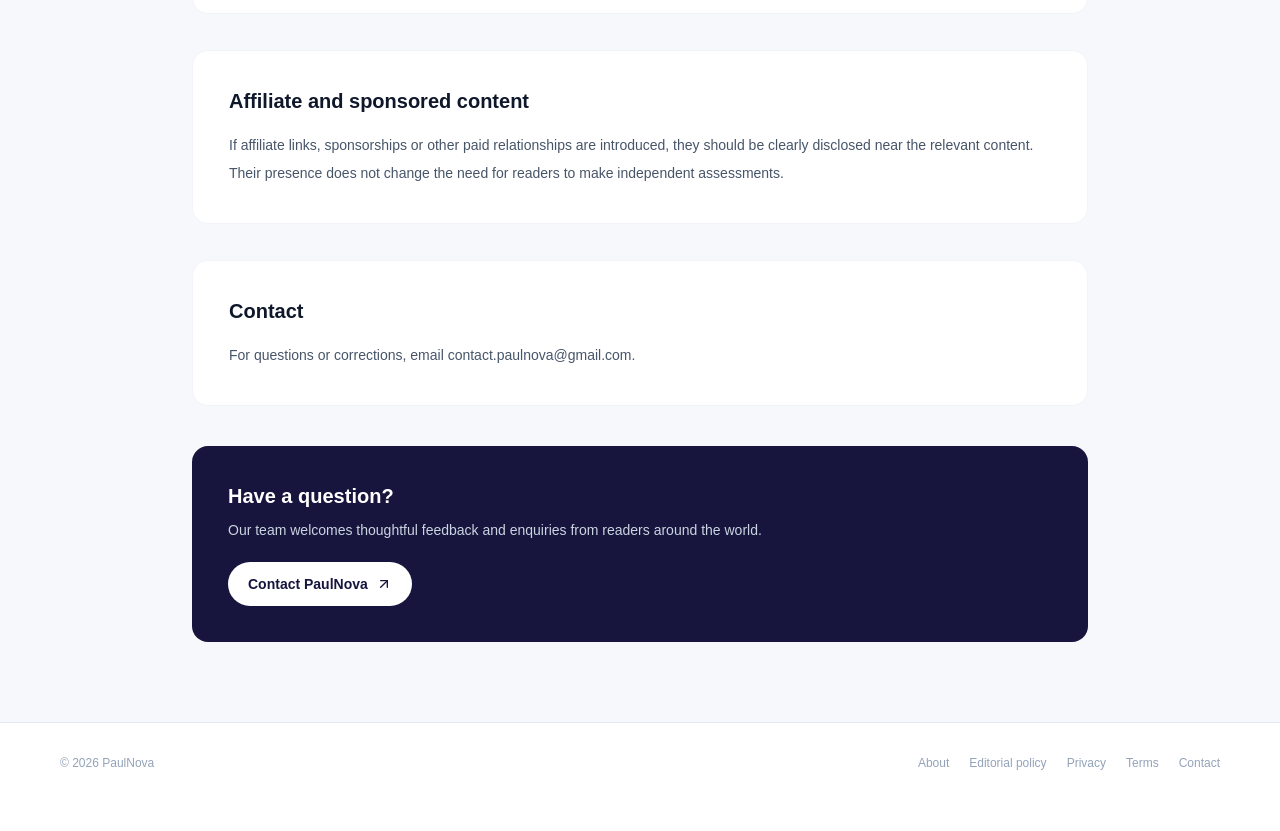
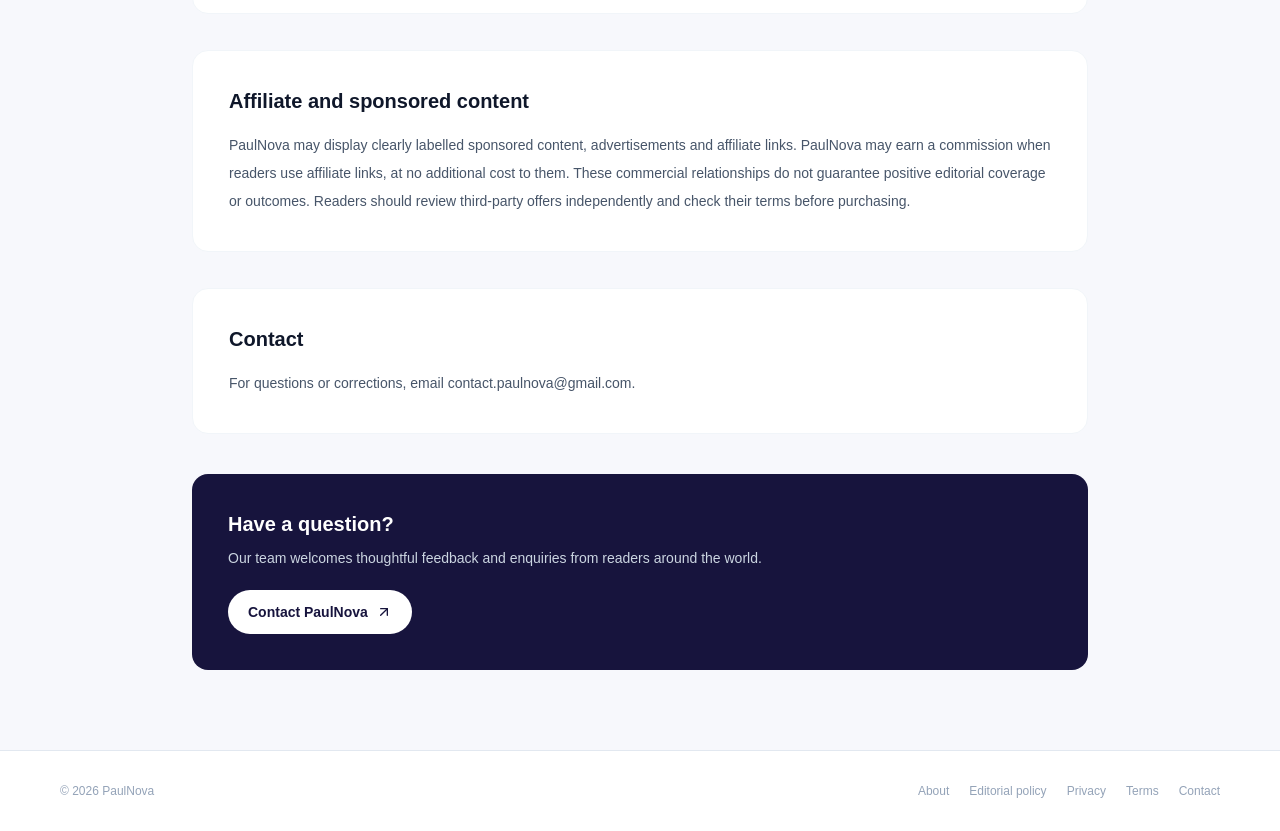
Before and after one commit to paulwebsdev/Blog, a Next.js app: page /disclaimer in a window 1280 px wide. Shown: the part 1324-2155 px from the top of the page. Before the commit the page ends 2127 px from the top, so only its background shows below. Built offline with nearby package versions, Linux system fonts and the light colour scheme; no server answers.

Commit message:
Clarify current affiliate and sponsored-content disclosures

```diff
--- a/src/app/disclaimer/page.tsx
+++ b/src/app/disclaimer/page.tsx
@@ -6,6 +6,6 @@ export default function DisclaimerPage() { return <InfoPage eyebrow="Important i
 {heading:"No professional relationship or advice",paragraphs:["Nothing on this website creates a professional-client relationship or constitutes personalised financial, investment, legal, medical, tax, employment or other professional advice. Consider your own circumstances and consult a suitably qualified professional before making decisions with significant consequences."]},
 {heading:"Technology and AI",paragraphs:["Technology products, software features, AI systems, prices, policies and availability can change quickly. Test tools responsibly, review official documentation and consider privacy, security, bias, reliability and costs before relying on a product or automated output."]},
 {heading:"Opportunities and third parties",paragraphs:["References to jobs, courses, grants, products, services or business opportunities are provided for information and do not guarantee eligibility, availability, outcomes or earnings. Verify details directly with the relevant provider. External websites and services are operated independently."]},
-{heading:"Affiliate and sponsored content",paragraphs:["If affiliate links, sponsorships or other paid relationships are introduced, they should be clearly disclosed near the relevant content. Their presence does not change the need for readers to make independent assessments."]},
+{heading:"Affiliate and sponsored content",paragraphs:["PaulNova may display clearly labelled sponsored content, advertisements and affiliate links. PaulNova may earn a commission when readers use affiliate links, at no additional cost to them. These commercial relationships do not guarantee positive editorial coverage or outcomes. Readers should review third-party offers independently and check their terms before purchasing."]},
 {heading:"Contact",paragraphs:["For questions or corrections, email contact.paulnova@gmail.com."]}
 ]}/> }
```
